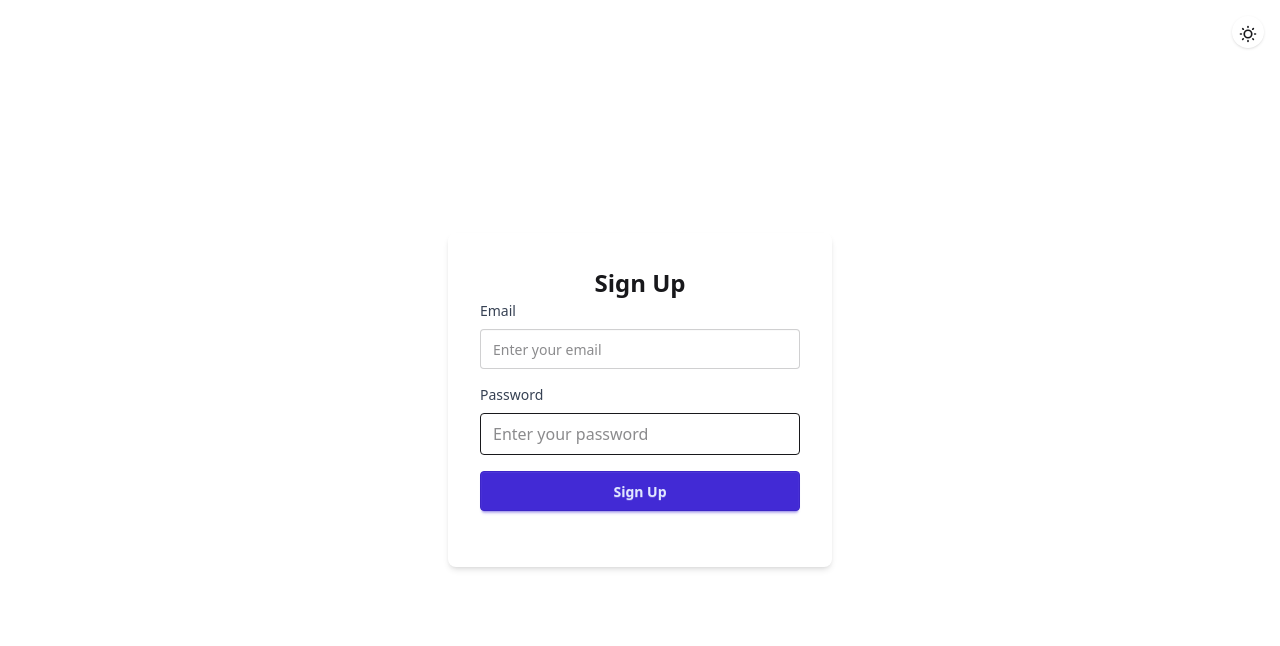
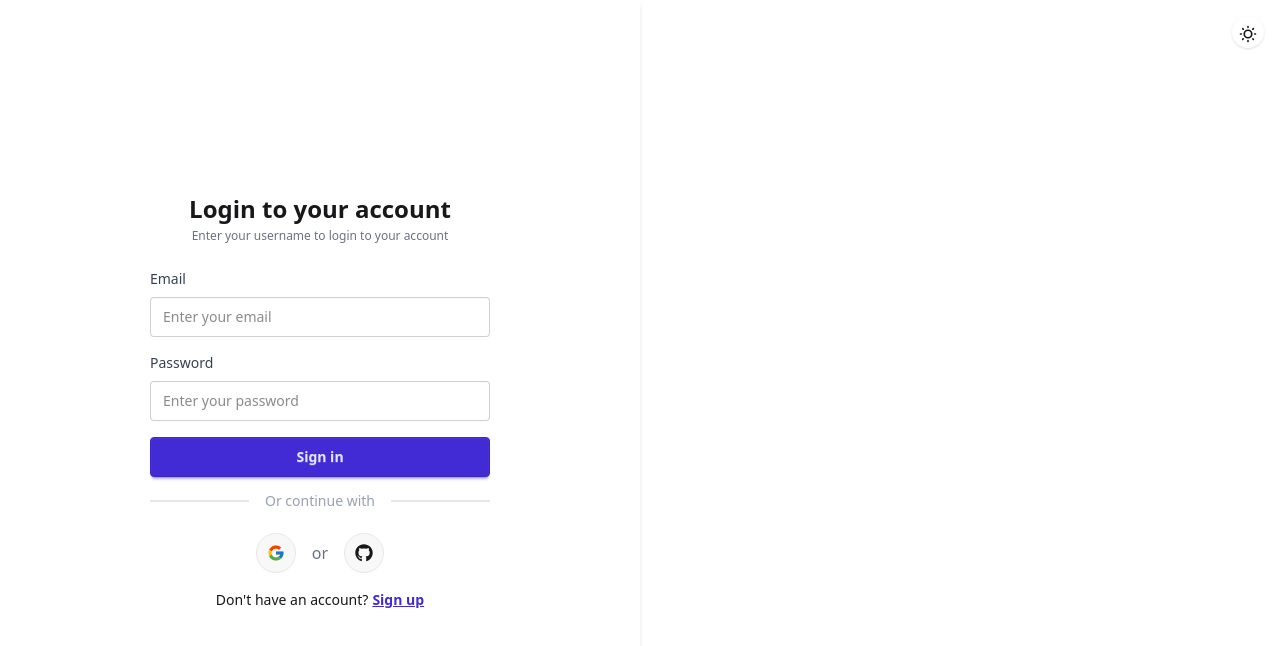
Before and after one commit to PathomKwpn/golang_basic_authentication, a React (Vite) app in the folder frontend/: page / in a window 1280 px wide. Shown: the top 646 px of the page. Built offline with nearby package versions, Linux system fonts and the light colour scheme.

Commit message:
[#FRONEND] Update 'Sign in' and 'Sign Up' form

```diff
--- a/frontend/src/modules/auth/components/Signin.tsx
+++ b/frontend/src/modules/auth/components/Signin.tsx
@@ -1,7 +1,79 @@
 import React from "react";
 
-const FormSignin = () => {
-  return <div>FormSignin</div>;
+import { FcGoogle } from "react-icons/fc";
+import { FaGithub } from "react-icons/fa";
+import Devider from "@/ui/Devider";
+
+interface SignInProps {
+  setThisPageState: React.Dispatch<React.SetStateAction<"signup" | "signin">>;
+}
+
+const Signin: React.FC<SignInProps> = ({ setThisPageState }) => {
+  return (
+    <form className="w-full min-h-screen p-8 shadow-md flex flex-col items-center justify-center">
+      <div className="w-full max-w-[340px]">
+        <strong className="text-[24px] flex justify-center">
+          Login to your account
+        </strong>
+        <span className="text-[12px] flex justify-center text-gray-500 mb-6">
+          Enter your username to login to your account
+        </span>
+        {/* ------------- Section 1 -------------  */}
+        <div className="mb-4">
+          <label className="block text-sm font-medium text-gray-700 mb-2">
+            Email
+          </label>
+          <input
+            type="email"
+            className="input w-full"
+            placeholder="Enter your email"
+          />
+        </div>
+        <div className="mb-4">
+          <label className="block text-sm font-medium text-gray-700 mb-2">
+            Password
+          </label>
+          <input
+            type="paggเssword"
+            className="input w-full"
+            placeholder="Enter your password"
+          />
+        </div>
+        <button
+          type="submit"
+          className="btn btn-primary w-full  py-2 rounded transition-colors"
+        >
+          Sign in
+        </button>
+        <Devider
+          className="text-gray-400 text-[14px] my-4"
+          text="Or continue with"
+        />
+
+        {/* ------------- Section 2 -------------  */}
+        <div className="mt-6 flex items-center justify-center space-x-4 mb-4">
+          <button className="btn dark:bth-dark rounded-full h-10 w-10 flex items-center justify-center p-0">
+            <FcGoogle size={18} />
+          </button>
+          <span className="text-gray-500">or</span>
+          <button className="btn dark:bth-dark rounded-full h-10 w-10 flex items-center justify-center p-0">
+            <FaGithub size={18} />
+          </button>
+        </div>
+
+        {/* ------------- Section 3 -------------  */}
+        <span className="w-full flex justify-center text-[14px]">
+          Don't have an account?
+          <span
+            className="link link-primary font-bold ms-1"
+            onClick={() => setThisPageState("signup")}
+          >
+            Sign up
+          </span>
+        </span>
+      </div>
+    </form>
+  );
 };
 
-export default FormSignin;
+export default Signin;
--- a/frontend/src/modules/auth/components/Signup.tsx
+++ b/frontend/src/modules/auth/components/Signup.tsx
@@ -1,21 +1,37 @@
 import * as React from "react";
-const SignUp = () => {
+
+import { FcGoogle } from "react-icons/fc";
+import { FaGithub } from "react-icons/fa";
+import Devider from "@/ui/Devider";
+
+interface SignUpProps {
+  setThisPageState: React.Dispatch<React.SetStateAction<"signup" | "signin">>;
+}
+
+const SignUp: React.FC<SignUpProps> = ({ setThisPageState }) => {
   return (
-    <form className="w-full max-w-sm p-8 rounded-lg shadow-md">
-      <span className="text-[24px] font-bold flex justify-center">Sign Up</span>
+    <form className="w-full min-h-screen p-8 shadow-md flex flex-col items-center justify-center">
+      <div className="w-full max-w-[340px]">
+        <strong className="text-[24px] flex justify-center">Sign Up</strong>
+        <span className="text-[12px] flex justify-center text-gray-500 mb-6"></span>
+        {/* ------------- Section 1 -------------  */}
         <div className="mb-4">
           <label className="block text-sm font-medium text-gray-700 mb-2">
             Email
           </label>
-        <input type="email" className="input" placeholder="Enter your email" />
+          <input
+            type="email"
+            className="input w-full"
+            placeholder="Enter your email"
+          />
         </div>
         <div className="mb-4">
           <label className="block text-sm font-medium text-gray-700 mb-2">
             Password
           </label>
           <input
-          type="password"
-          className="w-full px-3 py-2 border  rounded focus:outline-none focus:ring-2 "
+            type="paggเssword"
+            className="input w-full"
             placeholder="Enter your password"
           />
         </div>
@@ -23,18 +39,33 @@ const SignUp = () => {
           type="submit"
           className="btn btn-primary w-full  py-2 rounded transition-colors"
         >
-        Sign Up
+          Sign in
         </button>
-      <div className="mt-6 flex items-center space-x-4">
-        {/* <button className="btn btn-soft btn-primary dark:bth-dark">
-          Sign up with Google
-          </button> */}
-        {/* <button className="btn btn-soft btn-primary dark:bth-dark">
-          Primary
-          </button> */}
-        {/* <button className="btn btn-soft btn-primary dark:bth-dark">
-          Sign up with Facebook
-          </button> */}
+        <Devider
+          className="text-gray-400 text-[14px] my-4"
+          text="Or continue with"
+        />
+        {/* ------------- Section 2 -------------  */}
+        <div className="mt-6 flex items-center justify-center space-x-4 mb-4">
+          <button className="btn dark:bth-dark rounded-full h-10 w-10 flex items-center justify-center p-0">
+            <FcGoogle size={18} />
+          </button>
+          <span className="text-gray-500">or</span>
+          <button className="btn dark:bth-dark rounded-full h-10 w-10 flex items-center justify-center p-0">
+            <FaGithub size={18} />
+          </button>
+        </div>
+
+        {/* ------------- Section 3 -------------  */}
+        <span className="w-full flex justify-center text-[14px]">
+          Aleady have an account?
+          <span
+            className="link link-primary font-bold ms-1"
+            onClick={() => setThisPageState("signin")}
+          >
+            Sign in
+          </span>
+        </span>
       </div>
     </form>
   );
--- a/frontend/src/modules/auth/container/index.tsx
+++ b/frontend/src/modules/auth/container/index.tsx
@@ -1,10 +1,27 @@
 import React from "react";
-import SignUp from "../components/Signup";
+import SignUp from "@/modules/auth/components/Signup.tsx";
+import SignIn from "@/modules/auth/components/Signin.tsx";
 
 const AuthPage = () => {
+  const [thisPageState, setThisPageState] = React.useState<"signup" | "signin">(
+    "signin"
+  );
   return (
-    <div className="min-h-screen flex items-center justify-center transition-colors ">
-      <SignUp />
+    <div className="w-full min-h-screen flex items-center justify-start transition-colors ">
+      <div className="w-1/2">
+        {thisPageState === "signin" ? (
+          <SignIn setThisPageState={setThisPageState} />
+        ) : (
+          <div></div>
+        )}
+      </div>
+      <div className="w-1/2">
+        {thisPageState === "signup" ? (
+          <SignUp setThisPageState={setThisPageState} />
+        ) : (
+          <div></div>
+        )}
+      </div>
     </div>
   );
 };
--- /dev/null
+++ b/frontend/src/ui/Devider.tsx
@@ -0,0 +1,14 @@
+import React from "react";
+
+interface DeviderProps {
+  className?: string;
+  text?: string;
+  fontSize?: string;
+  color?: string;
+}
+
+const Devider: React.FC<DeviderProps> = ({ className, text }) => {
+  return <div className={"divider " + className}>{text}</div>;
+};
+
+export default Devider;
```
Lines whose indentation alone changed are shown as unchanged.
